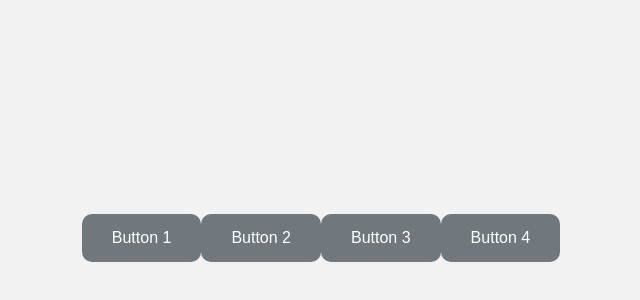
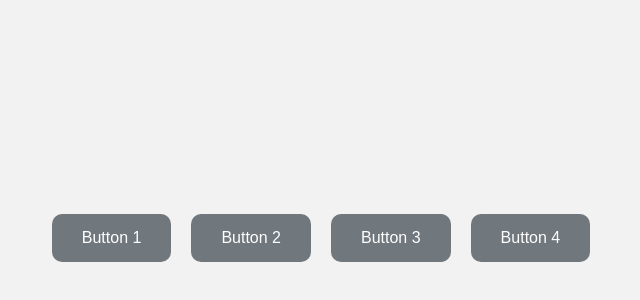
Before and after one commit to denduednue/calculator, a plain HTML site: page index.html in a window 1280 px wide. Shown: the part 162-462 px from the top of the page, without its empty margins (319-959 px from the left). Drawn offline with Linux system fonts and the light colour scheme.

Commit message:
Update style.css

```diff
--- a/style.css
+++ b/style.css
@@ -4,22 +4,36 @@
     align-items: center;
     height: 100vh;
     margin: 0;
-            background-color: #f2f2f2; /* Light gray background */
-            font-family: Arial, sans-serif; /* Font style */
+    background-color: #f2f2f2;
+    font-family: Arial, sans-serif;
 }
+
 button {
     padding: 15px 30px;
     font-size: 16px;
-            color: white; /* Text color */
-            background-color: #70777d; /* Button color */
-            border: none; /* Remove border */
-            border-radius: 10px; /* Rounded corners */
-            cursor: pointer; /* Pointer cursor on hover */
-            transition: background-color 0.3s; /* Smooth color transition */
+    color: white;
+    background-color: #70777d;
+    border: none;
+    border-radius: 10px;
+    cursor: pointer;
+    transition: background-color 0.3s, transform 0.1s;
+    margin: 10px; /* spacing between buttons */
 }
+
 button:hover {
-            background-color: #8f9ba8; /* Darker color on hover */
+    background-color: #8f9ba8;
 }
+
 button:focus {
-            outline: none; /* Remove outline on focus */
+    outline: none;
 }
+
+button:active {
+    background-color: #5c636a; /* Even darker when actively pressed */
+    transform: scale(0.97); /* Subtle press-down effect */
+}
+
+/* Optional: feedback after a button has been pressed */
+button.pressed {
+    background-color: #4caf50 !important; /* Green to indicate it's part of the correct sequence */
+}
```
Lines whose indentation alone changed are shown as unchanged.
